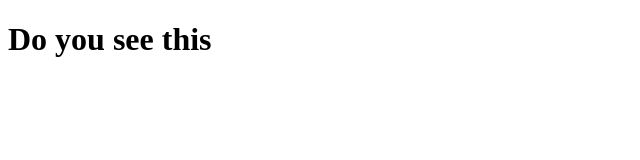
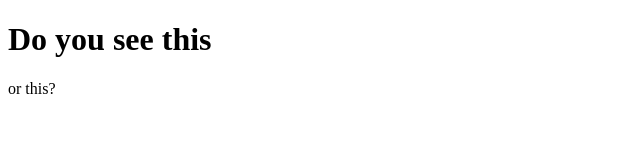
Before and after one commit to awhitejr90/BroccoliBan, a plain HTML site: page index.html in a window 1280 px wide. Shown: the full height of the page, 0-640 px from the left. Drawn offline with Linux system fonts and the light colour scheme.

Commit message:
added another thingy

```diff
--- a/index.html
+++ b/index.html
@@ -5,5 +5,6 @@
 </head>
 <body>
 	<h1> Do you see this</h1>
+	<p> or this? </p>
 </body>
 </html>
```
